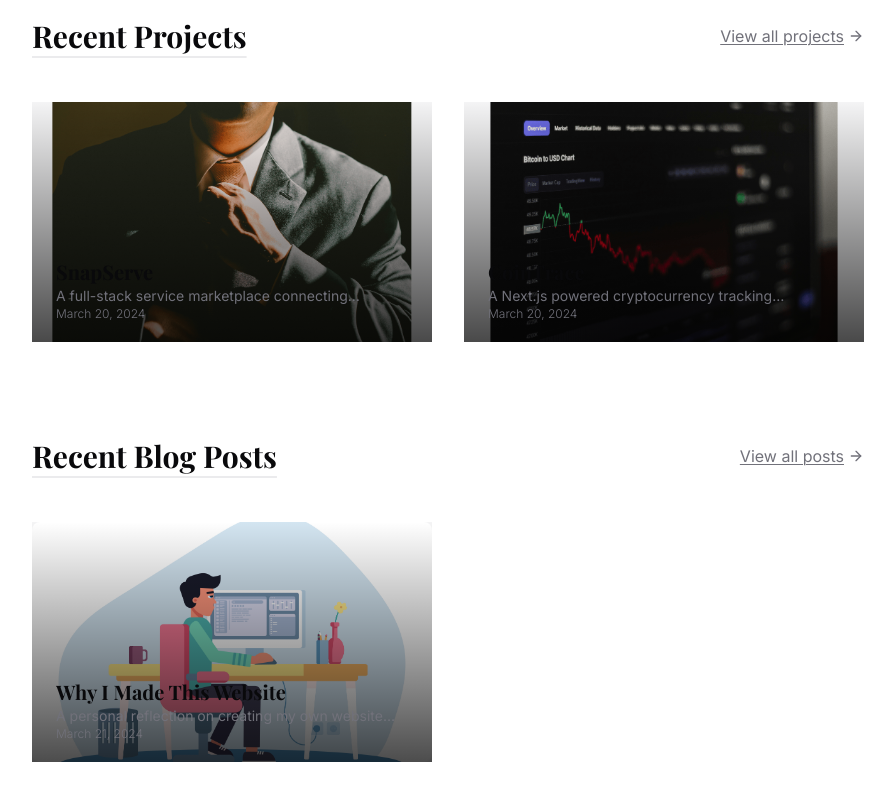
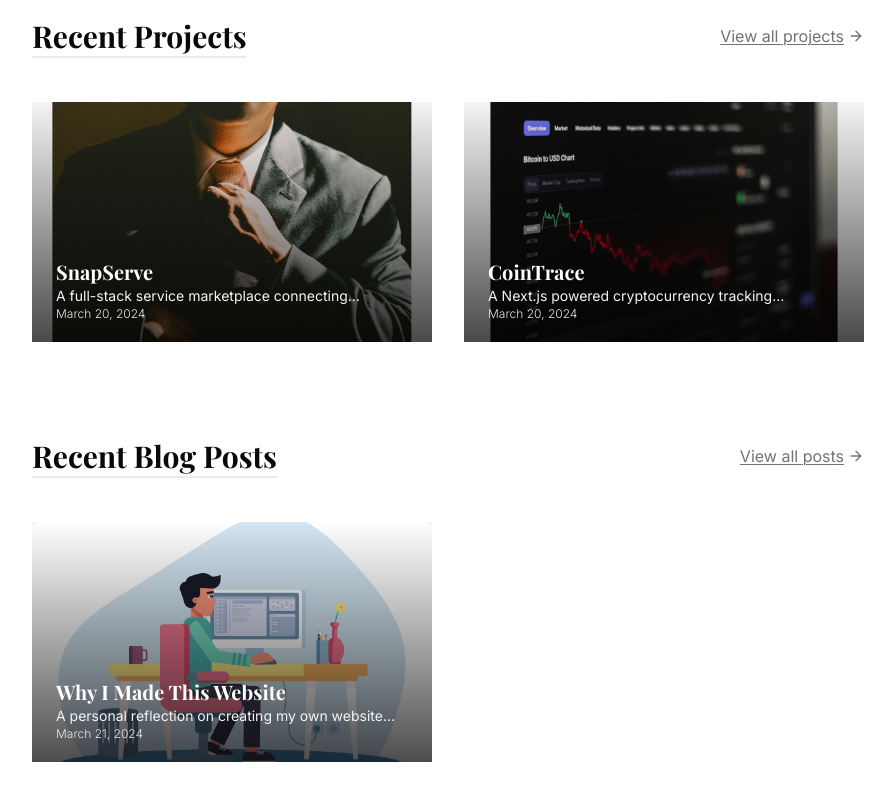
Before and after one commit to abijith-suresh/abijith-suresh.github.io, a Next.js app: page / in a window 1280 px wide. Shown: the part 418-1218 px from the top of the page, without its empty margins (192-1087 px from the left). Built offline with nearby package versions, Linux system fonts and the light colour scheme; a web font is replaced by a local one.

Commit message:
fix: Ensure text readability on project/post cards in light mode

```diff
--- a/src/app/blog/components/posts.tsx
+++ b/src/app/blog/components/posts.tsx
@@ -65,13 +65,13 @@ export default function Posts({
               )}
 
               <div className='absolute inset-x-0 bottom-0 px-6 py-5'>
-                <h2 className='title line-clamp-1 text-xl no-underline'>
+                <h2 className='title line-clamp-1 text-xl no-underline text-white'>
                   {post.title}
                 </h2>
-                <p className='text-muted-foreground line-clamp-1 text-sm'>
+                <p className='line-clamp-1 text-sm text-gray-100'>
                   {post.summary}
                 </p>
-                <p className='text-muted-foreground text-xs font-light'>
+                <p className='text-xs font-light text-gray-200'>
                   {formatDate(post.publishedAt ?? '')}
                 </p>
               </div>
--- a/src/app/projects/components/projects.tsx
+++ b/src/app/projects/components/projects.tsx
@@ -65,13 +65,13 @@ export default function Projects({
               )}
 
               <div className='absolute inset-x-0 bottom-0 px-6 py-5'>
-                <h2 className='title line-clamp-1 text-xl no-underline'>
+                <h2 className='title line-clamp-1 text-xl no-underline text-white'>
                   {project.title}
                 </h2>
-                <p className='text-muted-foreground line-clamp-1 text-sm'>
+                <p className='line-clamp-1 text-sm text-gray-100'>
                   {project.summary}
                 </p>
-                <p className='text-muted-foreground text-xs font-light'>
+                <p className='text-xs font-light text-gray-200'>
                   {formatDate(project.publishedAt ?? '')}
                 </p>
               </div>
```
